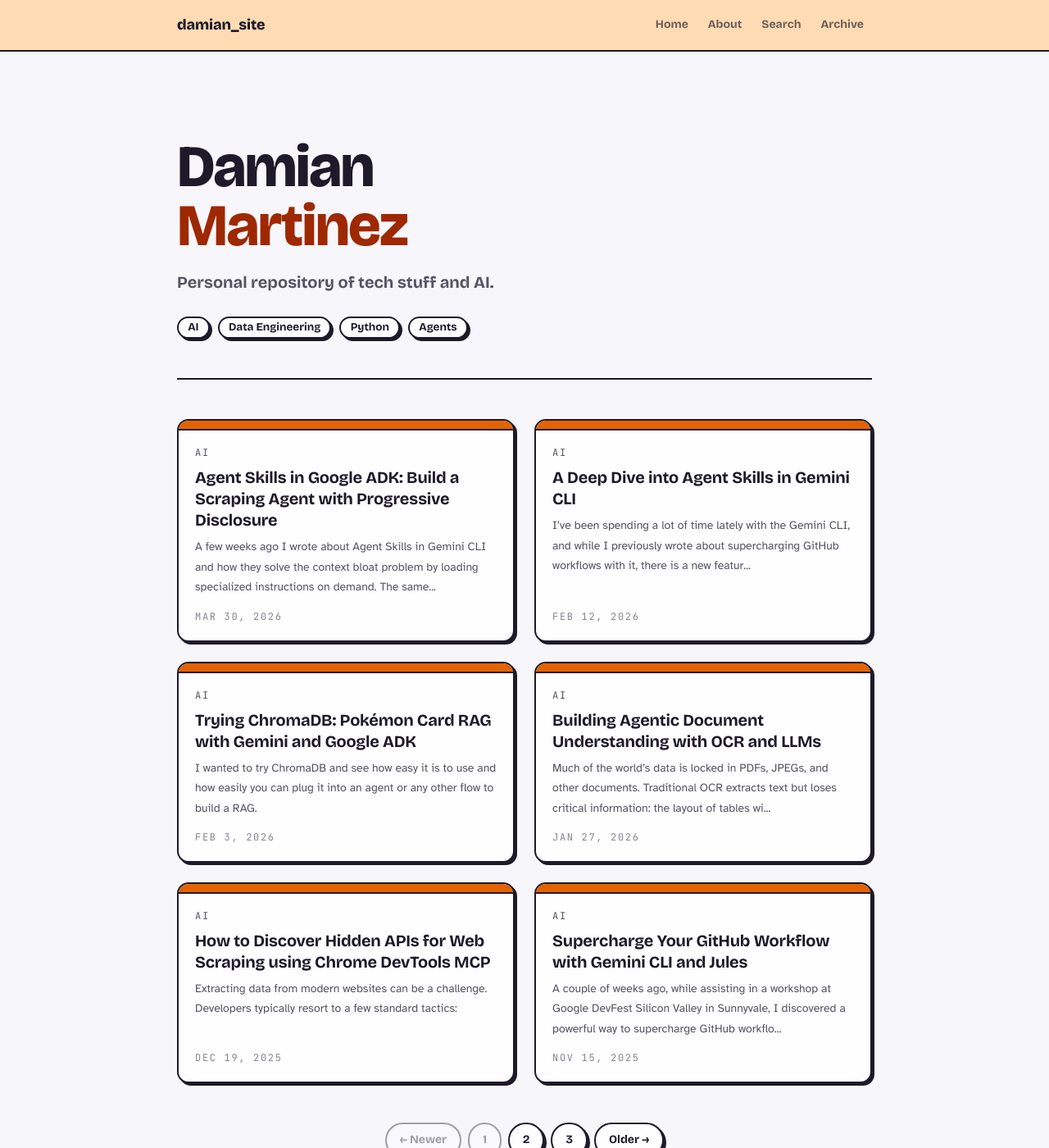
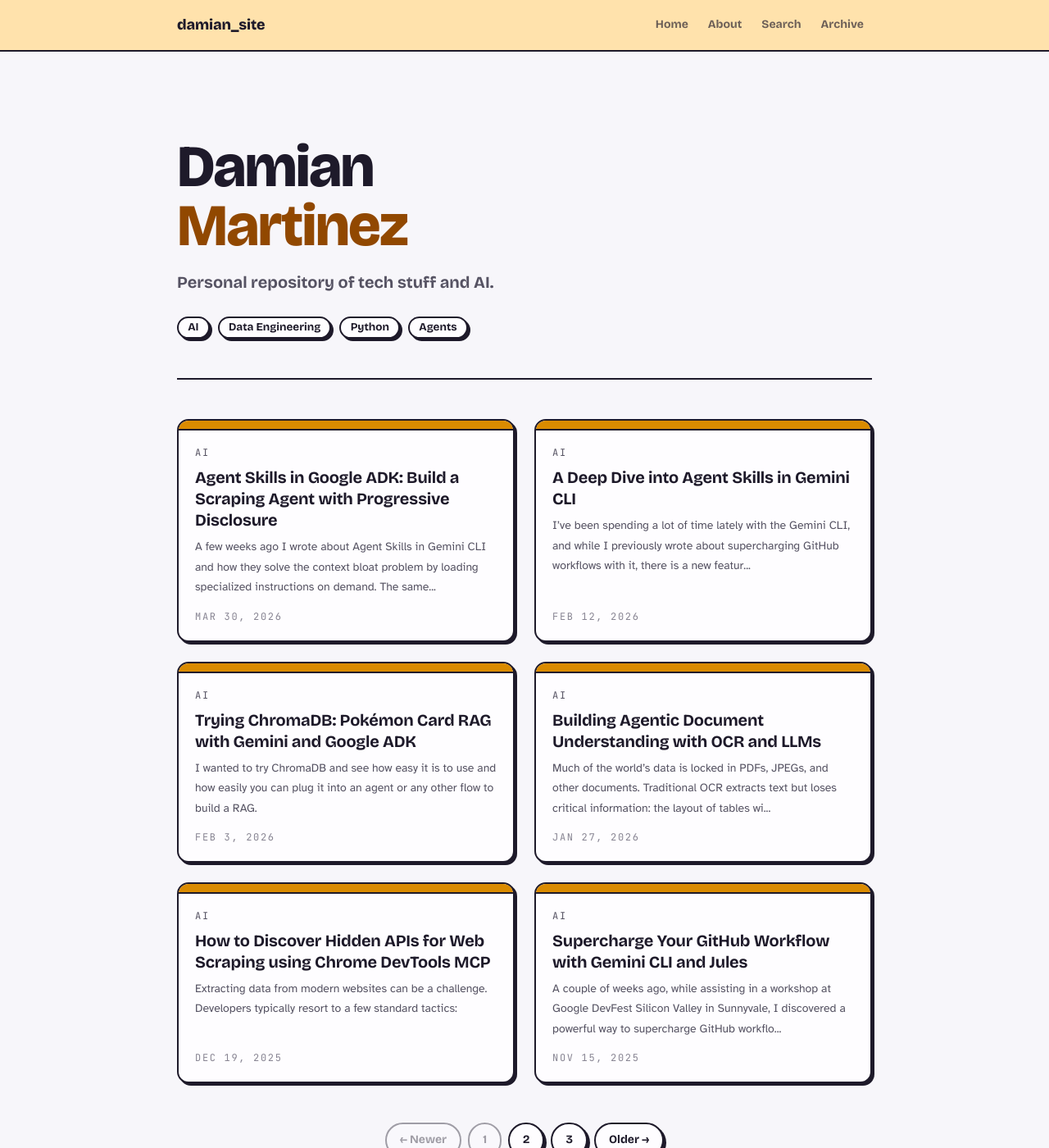
Before and after one commit to DamiMartinez/damimartinez.github.io, a Jekyll site: the page built from index.html, in a window 1280 px wide and 1400 px high. Shown: the whole window at 82% size. Built offline with Jekyll 4.4.1, drawn with Linux system fonts in a browser that asks for light colours; the list of posts is cut into pages by our own code.

Commit message:
style: set accent to golden mustard (~#D4A017, oklch hue 75)

```diff
--- a/_sass/_variables.scss
+++ b/_sass/_variables.scss
@@ -10,9 +10,9 @@
   --color-ink:        oklch(23% .03 295);
   --color-ink-soft:   oklch(45% .026 295);
   --color-ink-faint:  oklch(62% .022 295);
-  --color-tomato:     oklch(65% .19 52);
-  --color-marigold:   oklch(93% .08 58);
-  --color-grape:      oklch(46% .17 47);
+  --color-tomato:     oklch(70% .17 75);
+  --color-marigold:   oklch(93% .08 78);
+  --color-grape:      oklch(48% .15 70);
   --color-footer-bg:  oklch(16% .018 295);
   --color-footer-fg:  oklch(98% .008 300);
 
```
